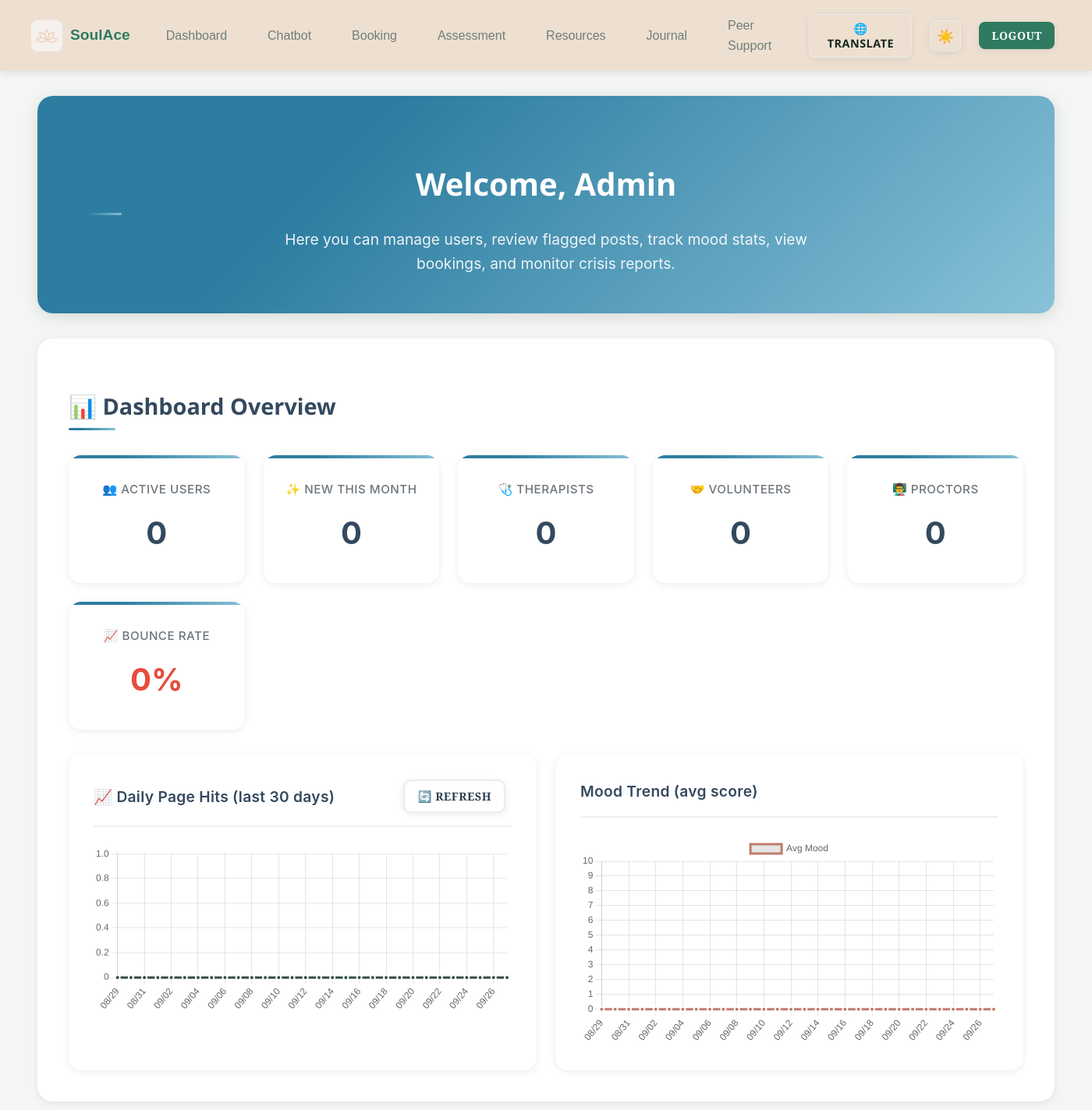
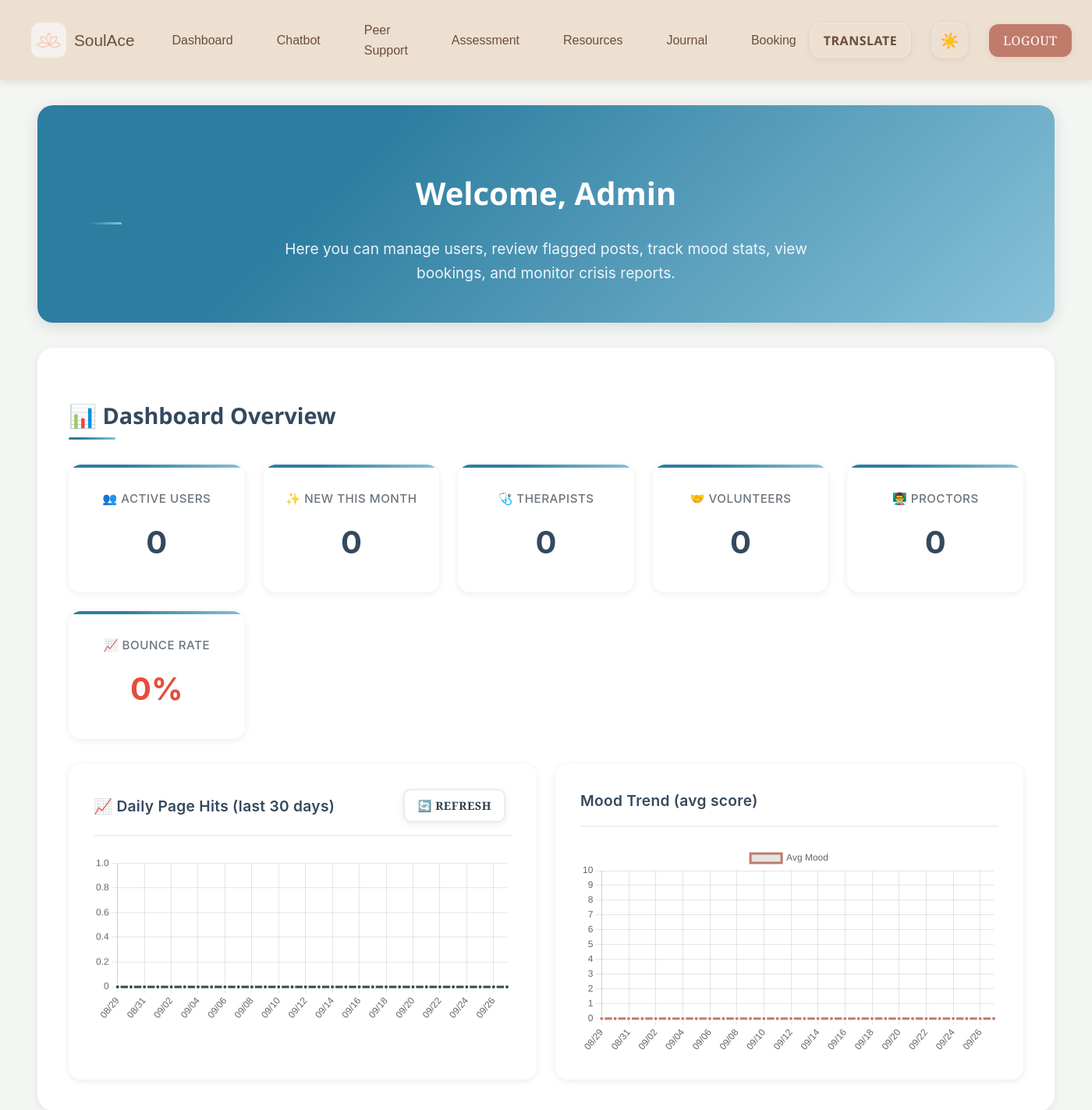
Before and after one commit to disha802/SoulAce, a Flask app: page /admin in a window 1400 px wide. Shown: the top 1424 px of the page at 78% size. Run offline with Flask 3, Linux system fonts and the light colour scheme; the visitor is signed in with stand-in values (Sample User, id 1); data that the repository does not hold is empty; some web fonts are replaced.

Commit message:
Made changes to color, header and footer

```diff
--- a/templates/admin_dashboard.html
+++ b/templates/admin_dashboard.html
@@ -1336,8 +1336,8 @@ function showLine() {
   const barChart = document.getElementById("stackedChart");
 
   if (lineChart && barChart) {
-    lineChart.style.display = "none";
-    barChart.style.display = "block";
+    lineChart.style.display = "block";
+    barChart.style.display = "none";
   }
 }
 
--- a/templates/assessment.html
+++ b/templates/assessment.html
@@ -882,7 +882,7 @@ body.dark-mode .chart-legend-item.ghq { background: rgba(202, 219, 215, 0.1); }
 </div>
 
 <footer>
-  <p>&copy; 2025 SoulAce. All rights reserved.</p>
+    <p>SoulAce © 2025 — Built with 💙 by Synapsix</p>
 </footer>
 
 <script>
--- a/templates/header.html
+++ b/templates/header.html
@@ -4,7 +4,7 @@
         --bg: #f4f6f4;
         --panel: #ffffff;
         --muted: #6f7e79;
-        --text: #14281f;
+        --text: #6b4e3d; /* Header text color */
         --accent-green: #2f7a60;
         --light-green: #dff3ea;
         --card-border: #e6eee9;
@@ -30,7 +30,7 @@
         display: flex;
         justify-content: space-between;
         align-items: center;
-        padding: 12px 40px;
+        padding: 16px 40px;
         background: #eee0d1;
         backdrop-filter: blur(10px);
         box-shadow: 0 2px 10px rgba(0,0,0,0.1);
@@ -38,6 +38,9 @@
         position: sticky;
         top: 0;
         z-index: 100;
+        color: #6b4e3d; /* Header text color */
+        font-size: 18px; /* Increase header text size */
+        font-weight: normal; /* Remove bold */
     }
 
     .header-left {
@@ -51,19 +54,20 @@
         align-items: center;
         gap: 10px;
         text-decoration: none;
-        color: var(--text);
+        color: #6b4e3d;
+        font-weight: normal; /* Remove bold */
     }
 
     .header-logo img {
-        width: 40px;
-        height: 40px;
-        border-radius: 8px;
+        width: 45px;
+        height: 45px;
+        border-radius: 12px; /* Increase border radius */
     }
 
     .header-logo span {
-        font-size: 1.2rem;
-        font-weight: 600;
-        color: var(--accent-green);
+        font-size: 1.3rem; /* Increase text size */
+        font-weight: normal; /* Remove bold */
+        color: #6b4e3d;
     }
 
     .header-nav {
@@ -74,29 +78,30 @@
 
     .nav-link {
         text-decoration: none;
-        color: var(--muted);
-        font-weight: 500;
-        padding: 8px 16px;
-        border-radius: 8px;
+        color: #6b4e3d;
+        font-weight: normal; /* Remove bold */
+        padding: 10px 18px;
+        border-radius: 12px; /* Increase border radius */
         transition: all 0.2s ease;
         position: relative;
+        font-size: 1rem; /* Increase text size */
     }
 
     .nav-link:hover {
-        color: var(--accent-green);
+        color: #6b4e3d;
         background: rgba(47, 122, 96, 0.1);
     }
 
     .nav-link.active {
-        color: var(--accent-green);
+        color: #6b4e3d;
         background: var(--light-green);
-        font-weight: 600;
+        font-weight: normal;
     }
 
     .header-right {
         display: flex;
         align-items: center;
-        gap: 15px;
+        gap: 20px;
     }
 
     .translate-container {
@@ -106,30 +111,31 @@
     .translate-btn {
         background: transparent;
         border: 1px solid var(--card-border);
-        color: var(--text);
-        padding: 8px 12px;
-        border-radius: 8px;
+        color: #6b4e3d;
+        padding: 10px 16px;
+        border-radius: 12px; /* Increase border radius */
         cursor: pointer;
-        font-size: 0.9rem;
+        font-size: 1rem; /* Increase text size */
         transition: all 0.2s ease;
     }
 
     .translate-btn:hover {
         background: var(--light-green);
         border-color: var(--accent-green);
+        color: #6b4e3d;
     }
 
     .theme-toggle {
         background: transparent;
         border: 1px solid var(--card-border);
-        color: var(--text);
-        padding: 8px;
-        border-radius: 8px;
+        color: #6b4e3d;
+        padding: 10px;
+        border-radius: 12px; /* Increase border radius */
         cursor: pointer;
-        font-size: 1.1rem;
+        font-size: 1.2rem; /* Increase size */
         transition: all 0.2s ease;
-        width: 40px;
-        height: 40px;
+        width: 45px;
+        height: 45px;
         display: flex;
         align-items: center;
         justify-content: center;
@@ -138,21 +144,23 @@
     .theme-toggle:hover {
         background: var(--light-green);
         border-color: var(--accent-green);
+        color: #6b4e3d;
     }
 
     .logout-btn {
-        background: var(--accent-green);
+        background: #c17b6b; /* Updated background */
         color: white;
         border: none;
-        padding: 8px 16px;
-        border-radius: 8px;
+        padding: 10px 18px;
+        border-radius: 12px; /* Increase border radius */
         cursor: pointer;
-        font-weight: 600;
+        font-weight: normal; /* Remove bold */
+        font-size: 1rem; /* Increase text size */
         transition: all 0.2s ease;
     }
 
     .logout-btn:hover {
-        background: #245a4a;
+        background: #a85d52;
     }
 
     #google_translate_element {
@@ -161,6 +169,7 @@
         right: 0;
         margin-top: 5px;
         display: none;
+        color: #6b4e3d;
     }
 
     /* Dark theme CSS */
@@ -183,6 +192,7 @@
     @media (max-width: 768px) {
         .common-header {
             padding: 12px 20px;
+            font-size: 16px; /* Reduce slightly on smaller screens */
         }
 
         .header-nav {
@@ -190,8 +200,8 @@
         }
 
         .nav-link {
-            padding: 6px 12px;
-            font-size: 0.9rem;
+            padding: 8px 12px;
+            font-size: 0.95rem;
         }
 
         .header-right {
@@ -221,18 +231,18 @@
         <nav class="header-nav">
             <a href="{{ url_for('dashboard') }}" class="nav-link {% if request.endpoint == 'dashboard' %}active{% endif %}">Dashboard</a>
             <a href="{{ url_for('chatbot_page') }}" class="nav-link {% if request.endpoint == 'chatbot_page' %}active{% endif %}">Chatbot</a>
-            <a href="{{ url_for('appointment') }}" class="nav-link {% if request.endpoint == 'appointment' %}active{% endif %}">Booking</a>
+            <a href="{{ url_for('peer') }}" class="nav-link {% if request.endpoint == 'peer' %}active{% endif %}">Peer Support</a>
             <a href="{{ url_for('assessment') }}" class="nav-link {% if request.endpoint == 'assessment' %}active{% endif %}">Assessment</a>
             <a href="{{ url_for('resources') }}" class="nav-link {% if request.endpoint == 'resources' %}active{% endif %}">Resources</a>
             <a href="{{ url_for('journal') }}" class="nav-link {% if request.endpoint == 'journal' %}active{% endif %}">Journal</a>
-            <a href="{{ url_for('peer') }}" class="nav-link {% if request.endpoint == 'peer' %}active{% endif %}">Peer Support</a>
+            <a href="{{ url_for('appointment') }}" class="nav-link {% if request.endpoint == 'appointment' %}active{% endif %}">Booking</a>
         </nav>
     </div>
 
     <div class="header-right">
         <!-- Translate -->
         <div class="translate-container" id="translateContainer">
-            <button class="translate-btn" type="button" onclick="toggleTranslate()">🌐 Translate</button>
+            <button class="translate-btn" type="button" onclick="toggleTranslate()">Translate</button>
             <div id="google_translate_element"></div>
         </div>
 
@@ -247,65 +257,3 @@
         </form>
     </div>
 </header>
-
-<!-- Header JavaScript -->
-<script>
-// Translation toggle function
-function toggleTranslate() {
-    const element = document.getElementById('google_translate_element');
-    if (element.style.display === 'none' || element.style.display === '') {
-        element.style.display = 'block';
-        // Initialize Google Translate if not already done
-        if (!window.googleTranslateLoaded) {
-            loadGoogleTranslate();
-        }
-    } else {
-        element.style.display = 'none';
-    }
-}
-
-// Theme toggle function
-function toggleTheme() {
-    const body = document.body;
-    const themeIcon = document.getElementById('theme-icon');
-
-    if (body.classList.contains('dark-theme')) {
-        body.classList.remove('dark-theme');
-        themeIcon.textContent = '☀️';
-        localStorage.setItem('theme', 'light');
-    } else {
-        body.classList.add('dark-theme');
-        themeIcon.textContent = '🌙';
-        localStorage.setItem('theme', 'dark');
-    }
-}
-
-// Load saved theme
-document.addEventListener('DOMContentLoaded', function() {
-    const savedTheme = localStorage.getItem('theme');
-    const themeIcon = document.getElementById('theme-icon');
-
-    if (savedTheme === 'dark') {
-        document.body.classList.add('dark-theme');
-        themeIcon.textContent = '🌙';
-    }
-});
-
-// Google Translate initialization
-function loadGoogleTranslate() {
-    if (!window.googleTranslateLoaded) {
-        const script = document.createElement('script');
-        script.src = 'https://translate.google.com/translate_a/element.js?cb=googleTranslateElementInit';
-        document.head.appendChild(script);
-        window.googleTranslateLoaded = true;
-    }
-}
-
-function googleTranslateElementInit() {
-    new google.translate.TranslateElement({
-        pageLanguage: 'en',
-        includedLanguages: 'en,hi,bn,te,ta,gu,mr,ur,pa,ml,kn,or,as',
-        layout: google.translate.TranslateElement.InlineLayout.SIMPLE
-    }, 'google_translate_element');
-}
-</script>
--- a/templates/peer.html
+++ b/templates/peer.html
@@ -22,7 +22,7 @@
     input, textarea, select { width:100%; padding:12px; margin:8px 0; border-radius:10px; border:1px solid #ccc; font-size:1rem; box-sizing:border-box; }
     input[type="checkbox"] { width:auto; margin:0; padding:0; }
     textarea { min-height:100px; resize:vertical; }
-    button { background:linear-gradient(135deg, #657A74 , var(--accent-2)); color:#fff; font-size:15px; font-weight:600; padding:8px 14px; border:none; border-radius:8px; cursor:pointer; box-shadow:0 4px 6px rgba(0,0,0,0.12); transition:all 0.18s ease; }
+    button { background:#C17B6B; color:#fff; font-size:15px; font-weight:600; padding:8px 14px; border:none; border-radius:8px; cursor:pointer; box-shadow:0 4px 6px rgba(0,0,0,0.12); transition:all 0.18s ease; }
     button:hover { transform:translateY(-2px); }
     button.secondary { background:#E0E0E0; color:#333; }
     button.danger { background:#f8f8f8; color:#b33a3a; border:1px solid #b33a3a; }
--- a/templates/resources.html
+++ b/templates/resources.html
@@ -1032,10 +1032,7 @@
 
   <!-- Footer -->
   <footer>
-    <p>&copy; 2025 SoulAce. All rights reserved.</p>
-    <p>
-      <a href="#terms">Terms of Service</a>
-    </p>
+    <p>SoulAce © 2025 — Built with 💙 by Synapsix</p>
   </footer>
 
   <script>
```
Also changed, not shown: templates/journal.html (+59 -18 lines).
